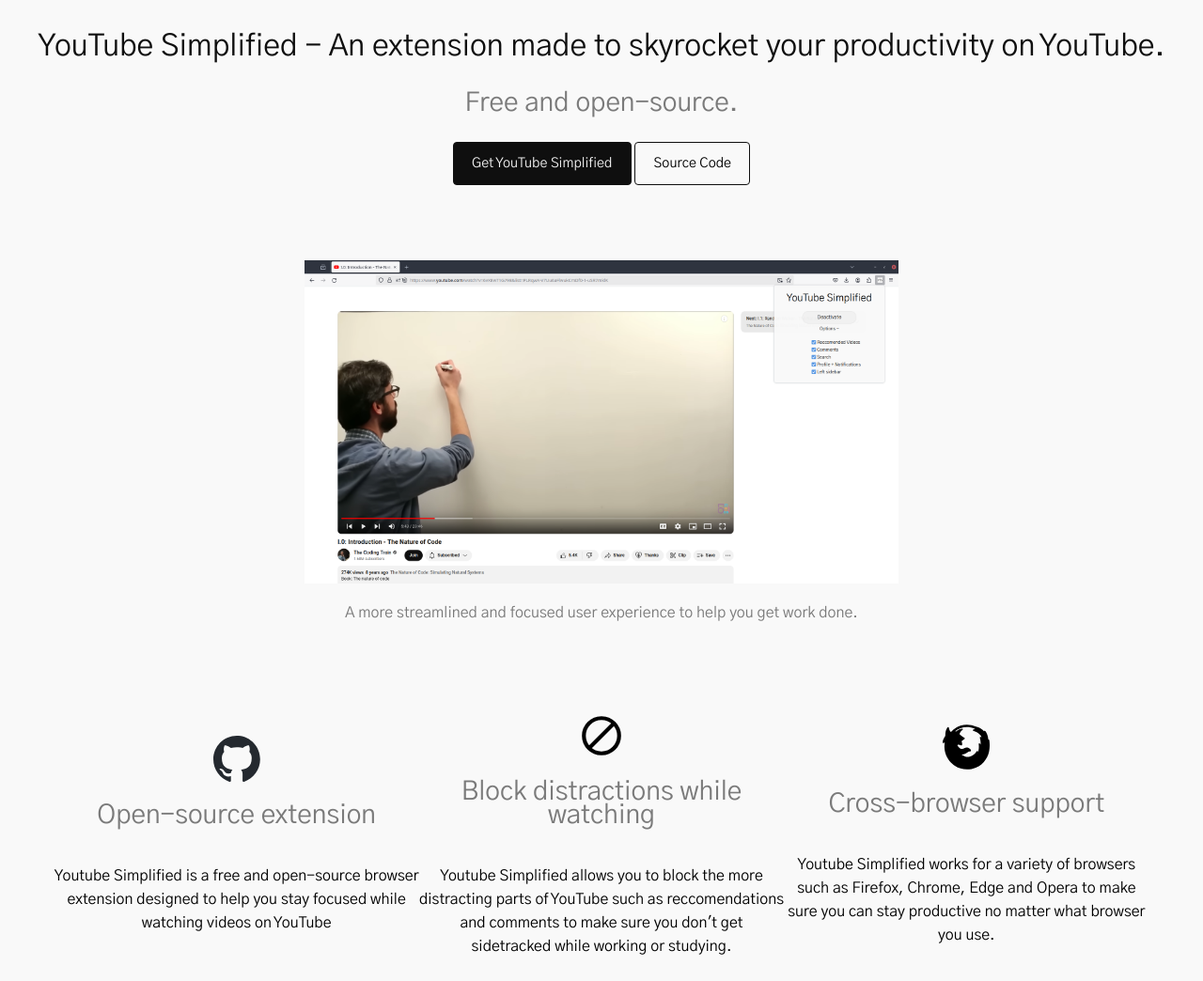
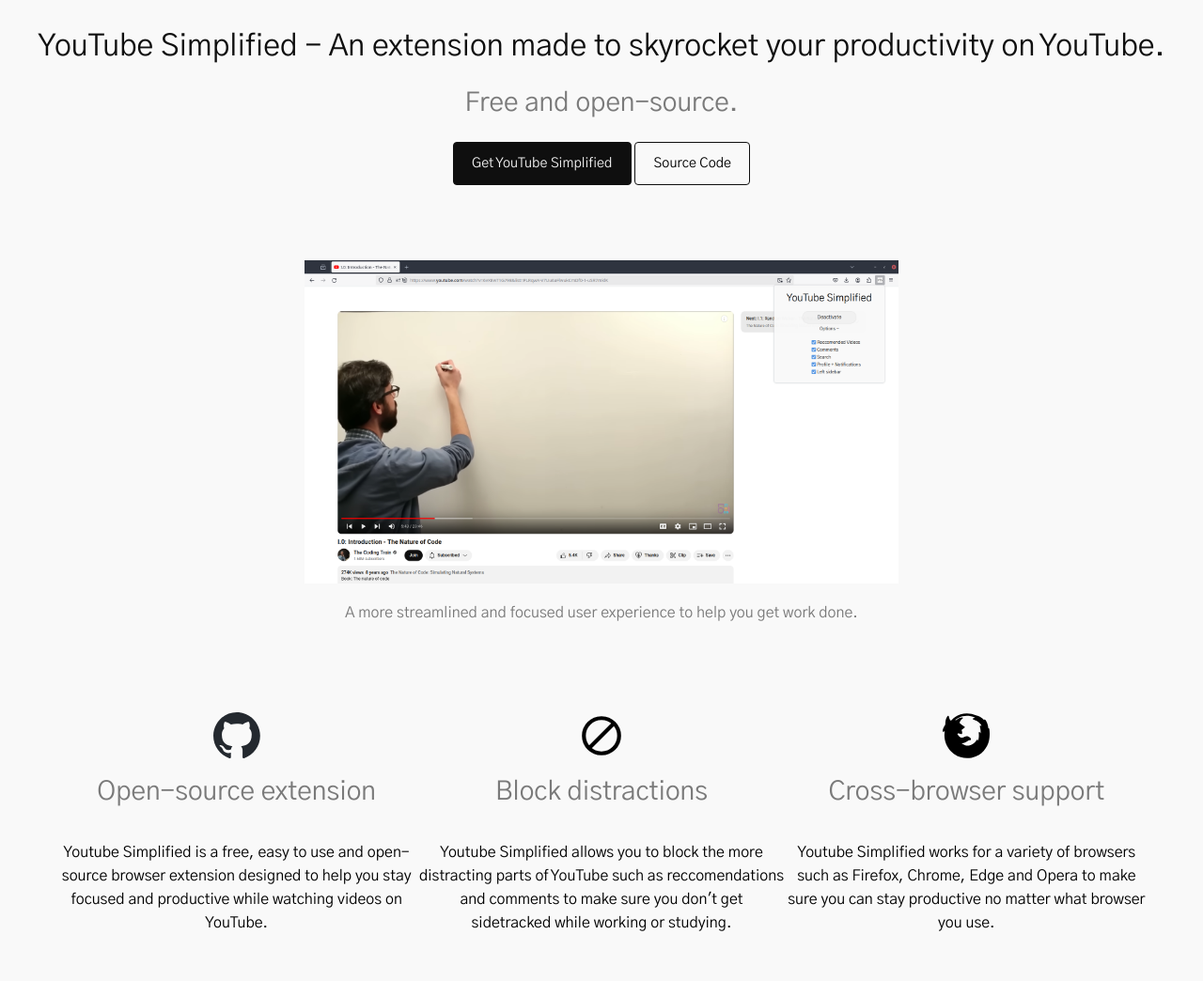
Before and after one commit to Bsodoge/YouTube-Simplified, a browser extension: page index.html in a window 1280 px wide. Shown: the whole page at 94% size. After the commit the page ends 1019 px from the top, so only its background shows below. Drawn offline with Linux system fonts and the light colour scheme.

Commit message:
Update copy

```diff
--- a/index.html
+++ b/index.html
@@ -26,11 +26,11 @@
             <div class="card">
                 <img src="images/github-mark.svg" alt="Github Logo">
                 <h2>Open-source extension</h2>
-                <p>Youtube Simplified is a free and open-source browser extension designed to help you stay focused while watching videos on YouTube</p>
+                <p>Youtube Simplified is a free, easy to use and open-source browser extension designed to help you stay focused and productive while watching videos on YouTube.</p>
             </div>
             <div class="card">
                 <img src="images/block.svg" alt="Github Logo">
-                <h2>Block distractions while watching</h2>
+                <h2>Block distractions</h2>
                 <p>Youtube Simplified allows you to block the more distracting parts of YouTube such as reccomendations and comments to make sure you don&#39;t get sidetracked while working or studying.</p>
             </div>
             <div class="card">
```
